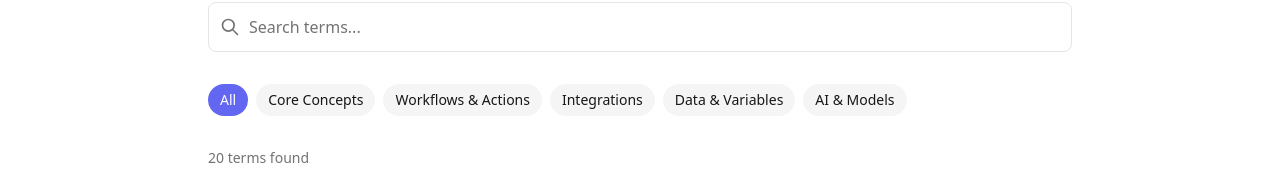
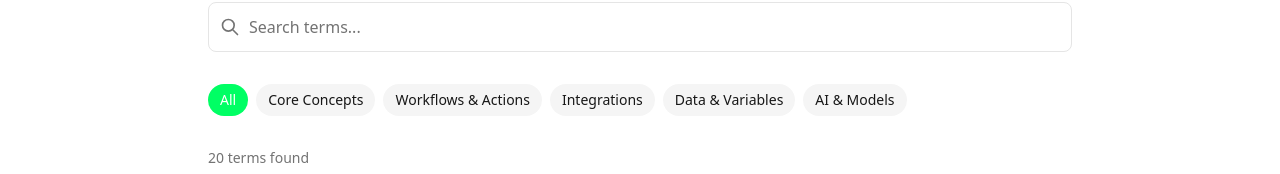
Before and after one commit to jessperate/AO-glossary, a Next.js app: page / in a window 1280 px wide. Shown: the part 147-321 px from the top of the page. Built offline with nearby package versions, Linux system fonts and the light colour scheme.

Commit message:
Change primary color to AirOps green (#00FF64)
Co-Authored-By: Claude Opus 4.5 <noreply@anthropic.com>

```diff
--- a/src/app/globals.css
+++ b/src/app/globals.css
@@ -3,8 +3,8 @@
 :root {
   --background: #ffffff;
   --foreground: #171717;
-  --primary: #6366f1;
-  --primary-hover: #4f46e5;
+  --primary: #00FF64;
+  --primary-hover: #00cc50;
   --muted: #f5f5f5;
   --muted-foreground: #737373;
   --border: #e5e5e5;
@@ -14,8 +14,8 @@
   :root {
     --background: #0a0a0a;
     --foreground: #ededed;
-    --primary: #818cf8;
-    --primary-hover: #6366f1;
+    --primary: #00FF64;
+    --primary-hover: #00cc50;
     --muted: #262626;
     --muted-foreground: #a3a3a3;
     --border: #404040;
```
